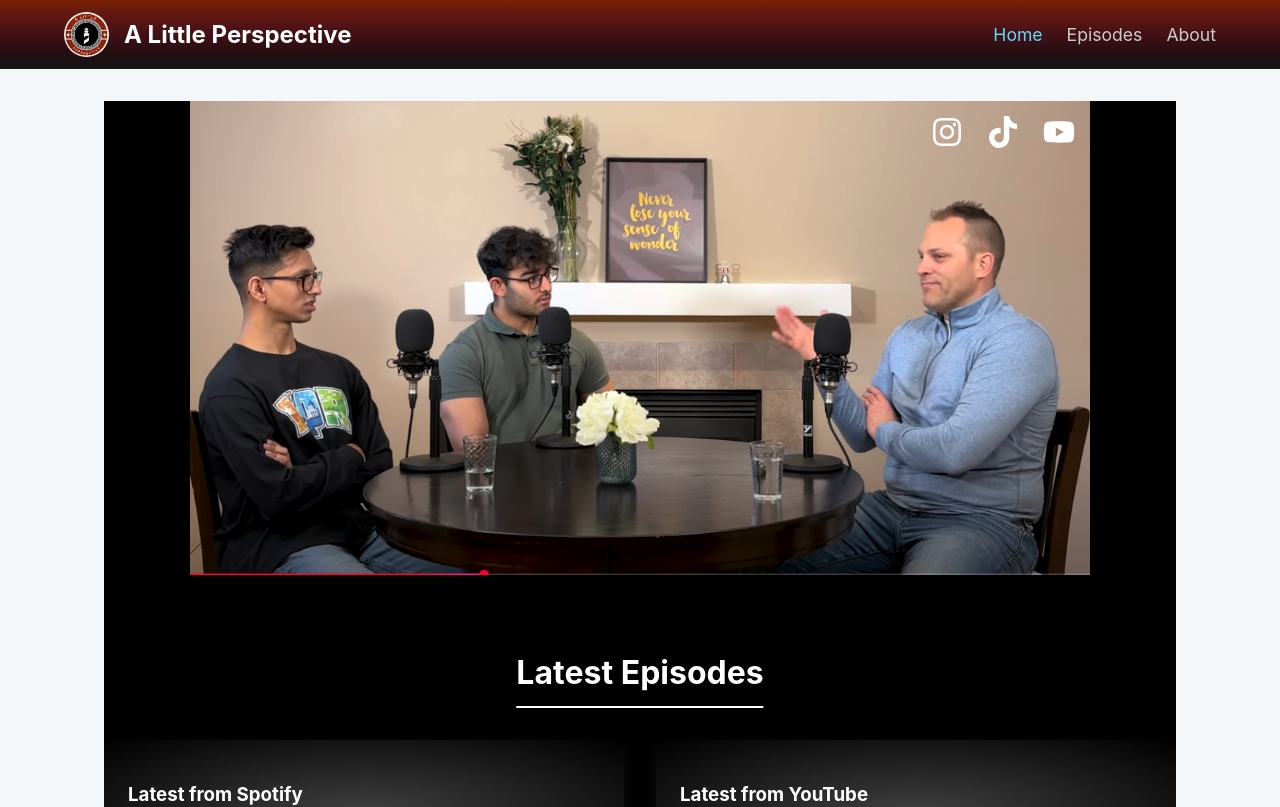
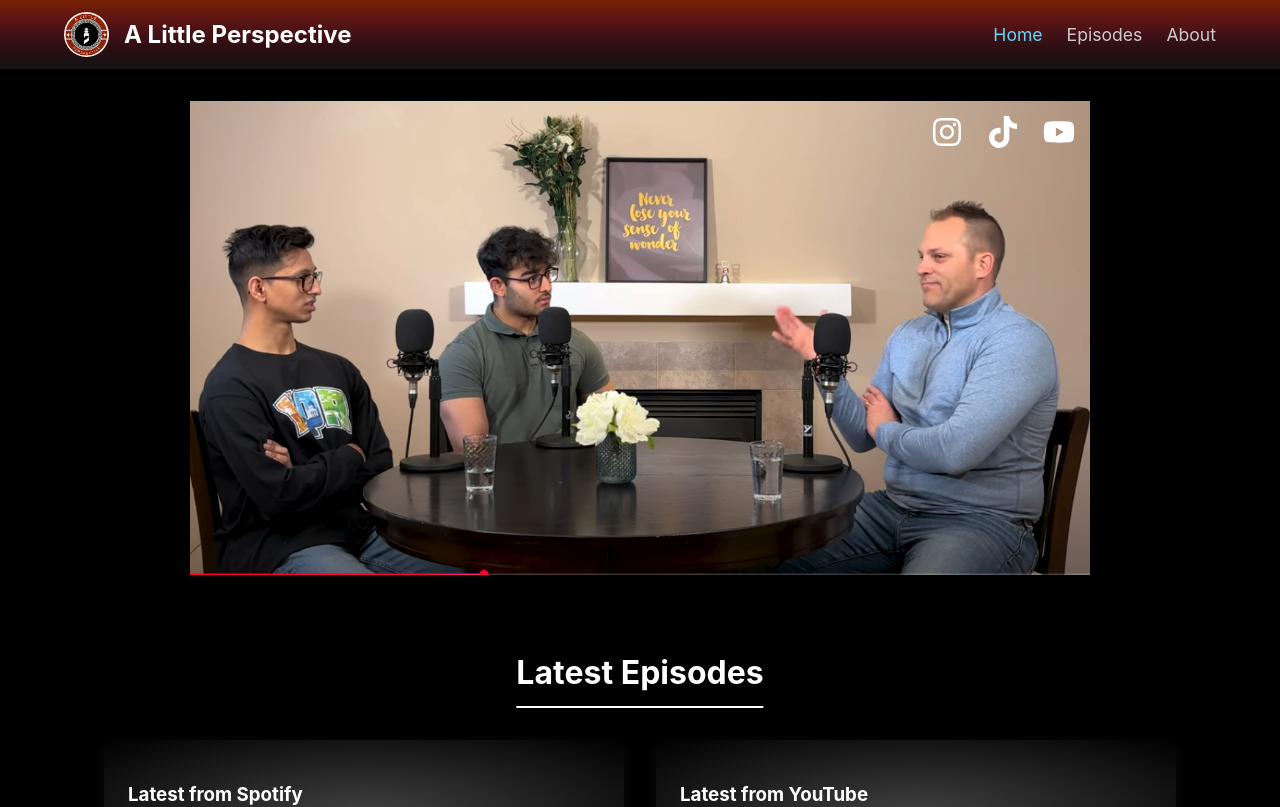
Before and after one commit to bhagatwalasaumin283/my-podcast-website, a React (Create React App) app in the folder frontend/: page / in a window 1280 px wide. Shown: the top 807 px of the page. Built offline with nearby package versions, Linux system fonts and the light colour scheme; no server answers.

Commit message:
final edit 13

```diff
--- a/frontend/src/pages/HomePage.css
+++ b/frontend/src/pages/HomePage.css
@@ -1,4 +1,7 @@
 /* Apply the black background to the entire page */
+body{
+  background-color: #000000;
+}
 .home-page {
   background: #000000;
 }
```
